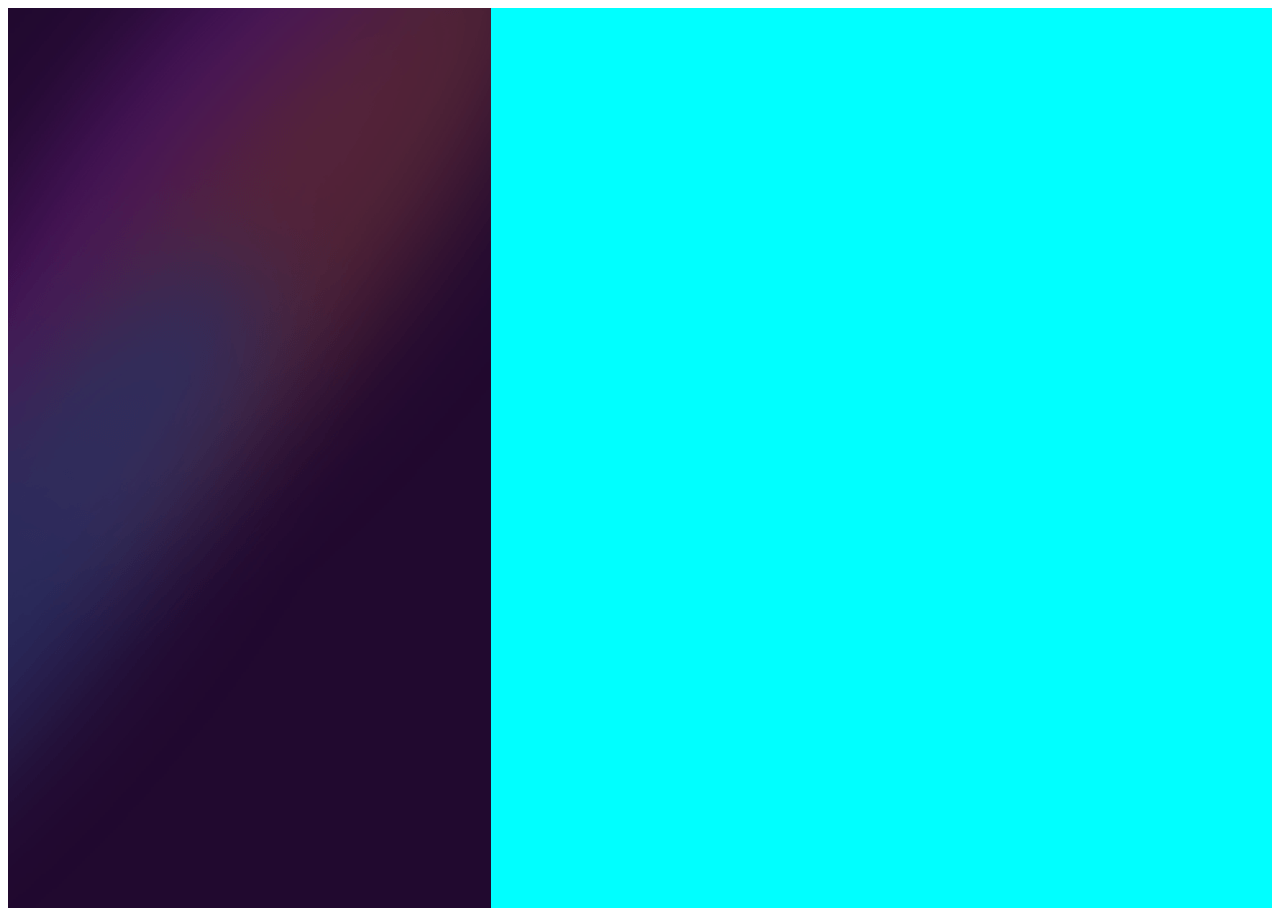
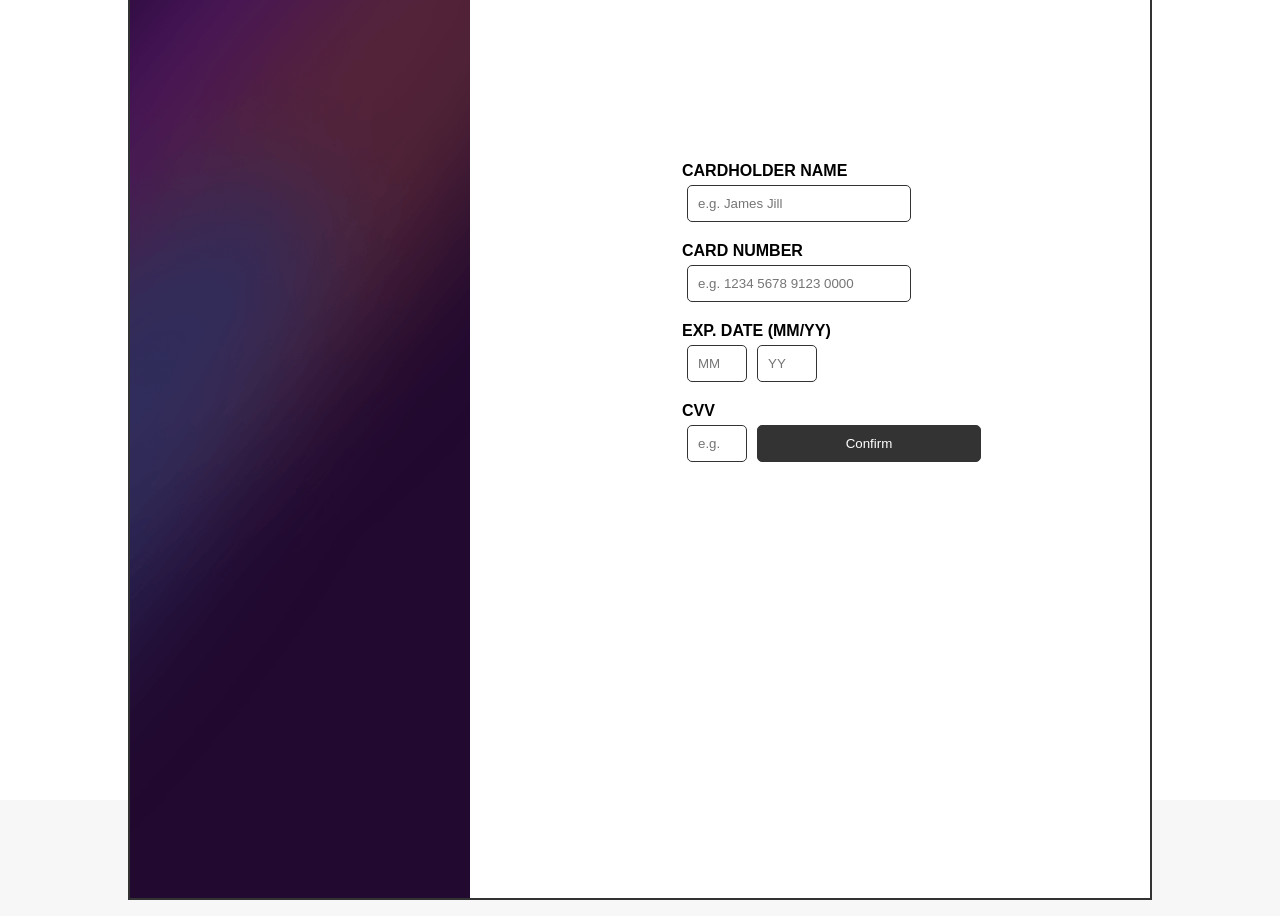
Before and after one commit to Manojgupta103/Interactive-card, a React (Vite) app: page / in a window 1280 px wide. Built offline with nearby package versions, Linux system fonts and the light colour scheme.

Commit message:
chore: Refactor CSS classes and structure for image display and form layout

```diff
--- a/src/App.css
+++ b/src/App.css
@@ -1,21 +1,75 @@
-.box{
-  background-color: aqua;
+* {
+  margin: 0;
+  padding: 0;
+  box-sizing: border-box;
+}
 
+body {
+  font-family: Arial, sans-serif;
+  background-color: #f7f7f7;
 }
-.content{
-  display: flex;
 
-}
-.rdiv {
+.container {
   display: flex;
   justify-content: center;
   align-items: center;
+  height: 100vh;
+  background-color: white;
 }
 
-.ldiv {
-  background-color: rgb(237, 39, 39);
+.box {
+  display: flex;
+  width: 80%;
+  height: 1000px;
+  border: 2px solid #333;
 }
-.rdiv img {
-  max-width: 100%;
-  max-height: 100%;
+
+.image-section {
+  flex: 1.5;
 }
+
+.image-section img {
+  width: 100%;
+  height: 100%;
+  object-fit: cover;
+}
+
+.color-section {
+  flex: 3;
+  background-color: #ffffff;
+}
+
+
+.form{
+  border: #333;
+  align-items: center;
+  justify-content: center;
+  padding: 20px;
+  margin-top: 30vh;
+  margin-left: 15vw;
+}
+
+.form h1{
+  text-align: center;
+  margin-bottom: 10px;
+}
+
+.form input{
+  width: 50%;
+  padding: 10px;
+  margin: 5px;
+  margin-bottom: 20px;
+  border: 1px solid #333;
+  border-radius: 5px;
+}
+
+.form button{
+  width: 50%;
+  padding: 10px;
+  margin: 5px;
+  margin-bottom: 20px;
+  border: 1px solid #333;
+  border-radius: 5px;
+  background-color: #333;
+  color: white;
+}
--- a/src/App.jsx
+++ b/src/App.jsx
@@ -4,18 +4,31 @@ import './App.css'
 
 function App() {
 
+  return (
+    <div className="container">
+      <div className="box">
+        <div className="image-section">
+          <img src="./images/bg-main-desktop.png" alt="Sample" />
+        </div>
+        <div className="color-section">
+          <div className='form'>
+            <h4>CARDHOLDER NAME</h4>
+            <input type="text" placeholder='e.g. James Jill'  />
 
-  return (
-    <div className='box'>
-    <div className='content'>
-    <div className='rdiv'>
-    <img src='./images/bg-main-desktop.png' alt='rimage'/>
+            <h4>CARD NUMBER</h4>
+            <input type="text" placeholder='e.g. 1234 5678 9123 0000'  />
+
+            <h4>EXP. DATE (MM/YY)</h4>
+            <input type="Number" placeholder='MM' style={{ width: '60px' }} />
+            <input type="Number" placeholder='YY' style={{ width: '60px' }} />
+
+            <h4>CVV</h4>
+            <input type="Number" placeholder='e.g. 123' style={{ width: '60px' }} />
+            <button>Confirm</button>
+          </div>
+        </div>
+      </div>
     </div>
-    <div className='ldiv'>
-    </div>
-    </div>
-      </div>
-  )
+  );
 }
-
 export default App
```
